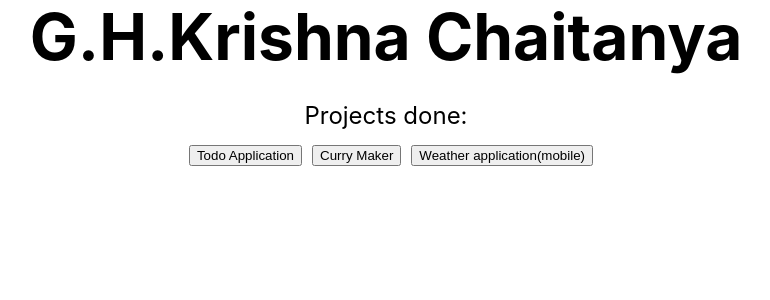
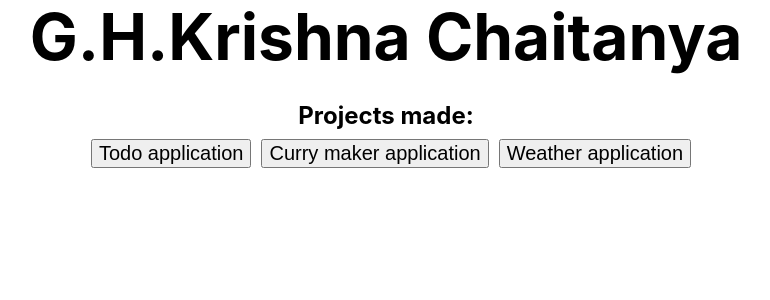
Before and after one commit to harshavardhanakrishnachaitanya2001/Blog, a Next.js app: page / in a window 1280 px wide. Shown: the top 300 px of the page, without its empty margins (254-1024 px from the left). Built offline with nearby package versions, Linux system fonts and the light colour scheme.

Commit message:
Hoping that home page navigation and its styles are complete

```diff
--- a/pages/index.js
+++ b/pages/index.js
@@ -9,11 +9,12 @@ export default function Home() {
       {`
       button{
         margin-left:10px;
+        font-size:20px;
       }
       `}
     </style>
       <Head>
-        <title>Create Next App</title>
+        <title>G. H. Krishna Chaitanya</title>
         <link rel="icon" href="/favicon.ico" />
       </Head>
 
@@ -23,10 +24,10 @@ export default function Home() {
         </h1>
 
         <p className={styles.description}>
-        Projects done:<br />
-        <Link href="https://todoapplication-nu.vercel.app/"><button>Todo Application</button></Link>
-        <Link href="https://currymaker.vercel.app/"><button>Curry Maker</button></Link>
-        <Link href="https://expo.io/@kccodes/weatherapp"><button>Weather application(mobile)</button></Link>
+        <b>Projects made:</b><br />
+        <Link href="/todoApp"><button>Todo application</button></Link>
+        <Link href="https://currymaker.vercel.app/"><button>Curry maker application</button></Link>
+        <Link href="https://expo.io/@kccodes/weatherapp"><button>Weather application</button></Link>
         </p>
       </main>
     </div>
```
Also changed, not shown: pages/todoApp.js (added, +25 -0 lines).
